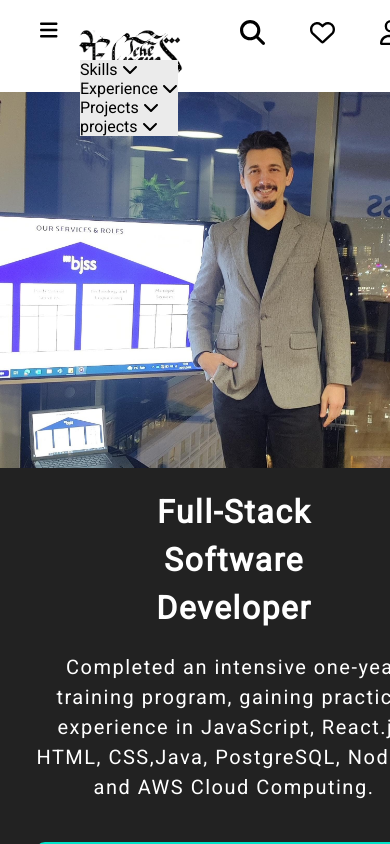
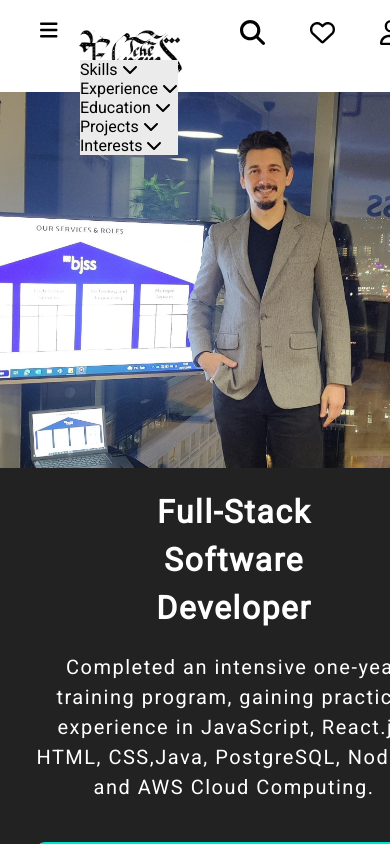
Before and after one commit to Ekremteke/EkremTekePortfolio, a React (Create React App) app: page / in a window 390 px wide. Both pictures are taken after a click on the element 48 px from the left and 42 px from the top of the page. Shown: the top 844 px of the page. Built offline with nearby package versions, Linux system fonts and the light colour scheme.

Commit message:
projects were added to mobile version

```diff
--- a/src/components/Navbar.jsx
+++ b/src/components/Navbar.jsx
@@ -81,7 +81,7 @@ const Navbar = () => {
                             </span>
                             <span>
                                 <a href="#" onClick={() => toggleMenu("education")}>
-                                    Projects {"   "}
+                                    Education {"   "}
                                     <FontAwesomeIcon icon={faChevronDown} />
                                 </a>
                                 {isMenuActive("education") && (
@@ -94,14 +94,27 @@ const Navbar = () => {
                             </span>
                             <span>
                                 <a href="#" onClick={() => toggleMenu("projects")}>
-                                    projects {"   "}
+                                    Projects {"   "}
                                     <FontAwesomeIcon icon={faChevronDown} />
                                 </a>
                                 {isMenuActive("projects") && (
                                     <div className="dropdown-content" ref={dropdownRef}>
-                                        <a href="#">TV Show Project</a>
-                                        <a href="#">Voting Method</a>
-                                        <a href="#">Option 3</a>
+                                        <a href="https://github.com/Ekremteke/tv-show-dom-project">TV Show Project</a>
+                                        <a href="https://animalcharityevaluators.org/for-charities/voting-methods-for-group-decisions/#/">Voting Methods</a>
+                                        <a href="https://github.com/Ekremteke/Full-Stack-Project-Assessment">Full-Stack-Project-Assessment</a>
+                                    </div>
+                                )}
+                            </span>
+                            <span>
+                                <a href="#" onClick={() => toggleMenu("education")}>
+                                    Interests {"   "}
+                                    <FontAwesomeIcon icon={faChevronDown} />
+                                </a>
+                                {isMenuActive("education") && (
+                                    <div className="dropdown-content" ref={dropdownRef}>
+                                        <a href="#">Swimming</a>
+                                        <a href="#">Cycling</a>
+                                        <a href="#">Calligraphi</a>
                                     </div>
                                 )}
                             </span>
```
